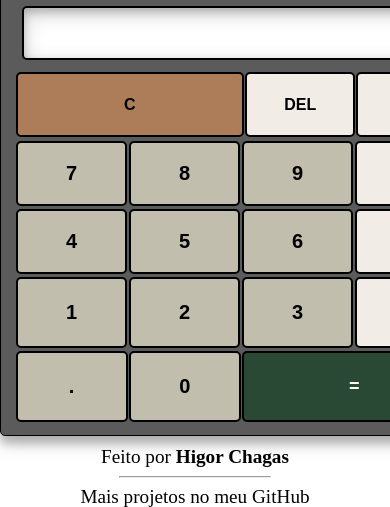
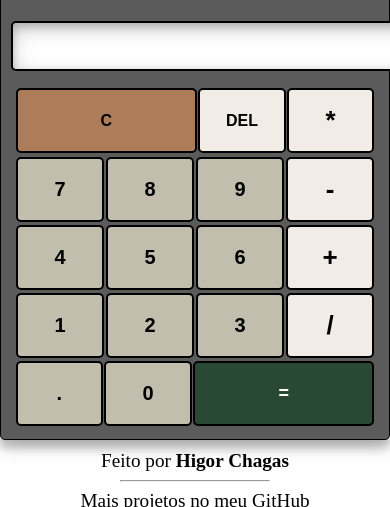
Before and after one commit to HigorChagas/calculadora, a website: page index.html in a window 390 px wide. Shown: the part 99-606 px from the top of the page. Drawn offline with nearby package versions, Linux system fonts and the light colour scheme.

Commit message:
Corrigindo bugs e refatorando código

```diff
--- a/assets/scripts/app.js
+++ b/assets/scripts/app.js
@@ -30,6 +30,7 @@ class Calculator {
       return this.digitDelete();
     }
     if (element.classList.contains("calc__eq")) {
+      if (this.display.value === "") return;
       return this.calculate();
     }
   }
@@ -55,6 +56,7 @@ class Calculator {
       return (this.display.value += ".");
     }
     if (/Enter|NumpadEnter/.test(event.code)) {
+      if (this.display.value === "") return;
       return this.calculate();
     }
   }
--- /dev/null
+++ b/assets/scss/input.scss
@@ -0,0 +1,287 @@
+    @import url('https://fonts.googleapis.com/css2?family=Crete+Round&display=swap');
+
+    /* Variables */
+    $primary-font: Helvetica, sans-serif;
+    $c-button-color: #ad7d59;
+    $numbers-color: #000;
+    $keys-color: #c1beae;
+    $operation-colors: #f1ece6;
+    $eq-color: #2a4934;
+    $border-color: #000;
+    $align: center;
+    $font: 'Crete Round', serif;
+    $button-background: $keys-color;
+    $button-border: $border-color;
+
+    /* General Styles */
+    * {
+        box-sizing: border-box;
+    }
+
+    body {
+        margin: 0;
+        padding: 0;
+        font: $primary-font;
+    }
+
+    h1 {
+        text-align: center;
+        color: white;
+        font-family: $font;
+        font-size: 2rem;
+        letter-spacing: 4px;
+    }
+
+    footer {
+        max-width: 720px;
+        margin: 0 auto;
+    }
+
+    @media (max-width: 720px) {
+        footer {
+            max-width: 100%;
+            margin: 0;
+        }
+    }
+
+    hr {
+        width: 150px;
+    }
+
+    p {
+        font-size: 1.2rem;
+        text-align: center;
+        margin: 5px;
+    }
+
+    /* Calculator */
+    .calc {
+        width: 500px;
+        margin: 45px auto;
+        border-radius: 5px;
+        border: 1px solid $border-color;
+        box-shadow: 0 8px 8px 0 rgba(0, 0, 0, 0.2), 0 6px 20px 0 rgba(0, 0, 0, 0.19);
+        background: rgb(91, 91, 91);
+        display: flex;
+        flex-direction: column;
+    }
+
+    @media (max-width: 768px) {
+        .calc {
+            width: 100%;
+            max-width: 450px;
+            margin: 20px auto;
+        }
+    }
+
+    @media (max-width: 480px) {
+        .calc {
+            width: 100%;
+            max-width: 460px;
+            margin: 10px auto;
+            padding: 10px;
+        }
+    }
+
+    .calc__input {
+        width: 482px;
+        height: 50px;
+        display: block;
+        margin: 15px auto;
+        font-size: 30px;
+        border-radius: 5px;
+        text-align: right;
+        caret-color: transparent;
+        box-shadow: 0 4px 8px 0 rgba(0, 0, 0, 0.2) inset,
+            0 6px 20px 0 rgba(0, 0, 0, 0.19) inset;
+        border: 2px solid $border-color;
+        background-color: white;
+        color: $numbers-color;
+        letter-spacing: 3px;
+        transition: background-color 0.3s ease;
+        ;
+    }
+
+    .calc__input:focus {
+        outline: none;
+        background-color: #f0f0f0;
+    }
+
+    .calc__button-container {
+        display: grid;
+        grid-template-columns: repeat(4, 1fr);
+        gap: 10px;
+        padding: 15px;
+    }
+
+    .calc__clear,
+    .calc__numbers,
+    .calc__operations,
+    .calc__eq,
+    .calc__del {
+        height: 65px;
+        font-size: 20px;
+        border-radius: 5px;
+        cursor: pointer;
+        font-weight: bold;
+        text-align: $align;
+        transition: background-color 0.3s, transform 0.3s;
+        border: 2px solid $button-border;
+    }
+
+    .calc__clear {
+        background-color: $c-button-color;
+        color: $numbers-color;
+    }
+
+    .calc__clear:hover {
+        background-color: lighten($c-button-color, 10%);
+    }
+
+    .calc__numbers {
+        background-color: $button-background;
+        color: $numbers-color;
+    }
+
+    .calc__numbers:hover {
+        background-color: lighten($button-background, 10%);
+    }
+
+    .calc__operations {
+        background-color: $operation-colors;
+        color: $numbers-color;
+    }
+
+    .calc__operations:hover {
+        background-color: lighten($operation-colors, 10%);
+    }
+
+    .calc__del {
+        background-color: $operation-colors;
+        color: $numbers-color;
+    }
+
+    .calc__del:hover {
+        background-color: lighten($operation-colors, 10%);
+    }
+
+    .calc__eq {
+        background-color: $eq-color;
+        color: white;
+        grid-column: span 2;
+        /* Faz o botão de "=" ocupar duas colunas */
+        font-size: 18px;
+    }
+
+    .calc__eq:hover {
+        background-color: darken($eq-color, 10%);
+    }
+
+
+    .calc__firstgroup {
+        display: flex;
+        padding: 2px 4px;
+    }
+
+    .calc__clear {
+        width: 52%;
+        height: 65px;
+        background-color: $c-button-color;
+        font-size: 16px;
+        color: $numbers-color;
+        cursor: pointer;
+        border-radius: 5px;
+        caret-color: transparent;
+        margin: 0.6px;
+        text-align: $align;
+        border: 2px solid $border-color;
+        font-weight: bold;
+    }
+
+    .calc__group-numbers {
+        display: flex;
+        padding: 2px 4px;
+        padding-top: 0;
+    }
+
+    .calc__numbers {
+        width: 25%;
+        height: 65px;
+        color: $numbers-color;
+        background-color: $keys-color;
+        cursor: pointer;
+        font-size: 20px;
+        border-radius: 5px;
+        caret-color: transparent;
+        margin: 0.6px;
+        text-align: $align;
+        border: 2px solid $border-color;
+        font-weight: bold;
+    }
+
+    .calc__operations {
+        width: 25%;
+        cursor: pointer;
+        background-color: $operation-colors;
+        color: $numbers-color;
+        font-size: 26px;
+        border-radius: 5px;
+        caret-color: transparent;
+        border: 2px solid $border-color;
+        text-align: $align;
+        font-weight: bold;
+    }
+
+    .calc__del {
+        width: 25%;
+        cursor: pointer;
+        font-size: 16px;
+        border-radius: 5px;
+        margin: 0.6px;
+        caret-color: transparent;
+        font-weight: bold;
+        text-align: center;
+        background-color: $operation-colors;
+        border: 2px solid $border-color;
+        color: $numbers-color;
+    }
+
+    .calc__eq {
+        background-color: $eq-color;
+        width: 52%;
+        color: white;
+        font-size: 18px;
+        border-radius: 5px;
+        cursor: pointer;
+        caret-color: transparent;
+        margin: 0.6px;
+        border: 2px solid $border-color;
+        text-align: $align;
+        font-weight: bold;
+    }
+
+    .footer__icon {
+        text-align: center;
+    }
+
+    .footer__icon i {
+        font-size: 2rem;
+        color: #000;
+    }
+
+    .footer__icon a {
+        padding: 5px;
+    }
+
+    /* Media Queries for Mobile Devices */
+    @media (max-width: 768px) {
+        .calc__button-container {
+            grid-template-columns: repeat(4, 1fr);
+        }
+    }
+
+    @media (max-width: 480px) {
+        .calc__button-container {
+            grid-template-columns: repeat(4, 1fr);
+        }
+    }
--- a/assets/scss/output.scss
+++ /dev/null
@@ -1,201 +0,0 @@
-@import url('https://fonts.googleapis.com/css2?family=Crete+Round&display=swap');
-
-/* Variables */
-$primary-font: Helvetica, sans-serif;
-$c-button-color: #ad7d59;
-$numbers-color: #000;
-$keys-color: #c1beae;
-$operation-colors: #f1ece6;
-$eq-color: #2a4934;
-$border-color: #000;
-$align: center;
-$font: 'Crete Round', serif;
-
-/* General Styles */
-body {
-    margin: 0;
-    padding: 0;
-    box-sizing: border-box;
-    font: $primary-font;
-}
-
-h1 {
-    text-align: center;
-    color: white;
-    font-family: $font;
-    font-size: 2rem;
-    letter-spacing: 4px;
-}
-
-footer {
-    max-width: 720px;
-    margin: 0 auto;
-}
-
-@media (max-width: 720px) {
-    footer {
-        max-width: 100%;
-        margin: 0;
-    }
-}
-
-hr {
-    width: 150px;
-}
-
-p {
-    font-size: 1.2rem;
-    text-align: center;
-    margin: 5px;
-}
-/* Calculator */
-.calc {
-    width: 500px;
-    margin: 45px auto;
-    border-radius: 5px;
-    border: 1px solid $border-color;
-    box-shadow: 0 8px 8px 0 rgba(0, 0, 0, 0.2), 0 6px 20px 0 rgba(0, 0, 0, 0.19);
-    background: rgb(91, 91, 91);
-}
-
-@media (max-width: 768px) {
-    .calc {
-        width: 450px;
-        margin: 20px auto;
-    }
-}
-
-@media (max-width: 480px) {
-    .calc {
-        width: 460px;
-        margin: 10px auto;
-        padding: 10px;
-    }
-}
-
-.calc__input {
-    width: 482px;
-    height: 50px;
-    display: block;
-    margin: 15px auto;
-    font-size: 30px;
-    border-radius: 5px;
-    text-align: right;
-    caret-color: transparent;
-    box-shadow: 0 4px 8px 0 rgba(0, 0, 0, 0.2) inset,
-        0 6px 20px 0 rgba(0, 0, 0, 0.19) inset;
-    border: 2px solid $border-color;
-    background-color: white;
-    color: $numbers-color;
-    letter-spacing: 3px;
-}
-
-@media (max-width: 768px) {
-    .calc__input {
-        width: 420px;
-        margin: 20px auto;
-    }
-}
-@media (max-width: 480px) {
-    .calc__input {
-        width: 415px;
-        height: 30px;
-        margin: 10px auto;
-        padding: 10px;
-    }
-}
-
-.calc__firstgroup {
-    display: flex;
-    padding: 2px 4px;
-}
-
-.calc__clear {
-    width: 52%;
-    height: 65px;
-    background-color: $c-button-color;
-    font-size: 16px;
-    color: $numbers-color;
-    cursor: pointer;
-    border-radius: 5px;
-    caret-color: transparent;
-    margin: 0.6px;
-    text-align: $align;
-    border: 2px solid $border-color;
-    font-weight: bold;
-}
-
-.calc__group-numbers {
-    display: flex;
-    padding: 2px 4px;
-    padding-top: 0;
-}
-
-.calc__numbers {
-    width: 25%;
-    height: 65px;
-    color: $numbers-color;
-    background-color: $keys-color;
-    cursor: pointer;
-    font-size: 20px;
-    border-radius: 5px;
-    caret-color: transparent;
-    margin: 0.6px;
-    text-align: $align;
-    border: 2px solid $border-color;
-    font-weight: bold;
-}
-
-.calc__operations {
-    width: 25%;
-    cursor: pointer;
-    background-color: $operation-colors;
-    color: $numbers-color;
-    font-size: 26px;
-    border-radius: 5px;
-    caret-color: transparent;
-    border: 2px solid $border-color;
-    text-align: $align;
-    font-weight: bold;
-}
-
-.calc__del {
-    width: 25%;
-    cursor: pointer;
-    font-size: 16px;
-    border-radius: 5px;
-    margin: 0.6px;
-    caret-color: transparent;
-    font-weight: bold;
-    text-align: center;
-    background-color: $operation-colors;
-    border: 2px solid $border-color;
-    color: $numbers-color;
-}
-
-.calc__eq {
-    background-color: $eq-color;
-    width: 52%;
-    color: white;
-    font-size: 18px;
-    border-radius: 5px;
-    cursor: pointer;
-    caret-color: transparent;
-    margin: 0.6px;
-    border: 2px solid $border-color;
-    text-align: $align;
-    font-weight: bold;
-}
-
-.footer__icon {
-    text-align: center;
-}
-
-.footer__icon i {
-    font-size: 2rem;
-    color: #000;
-}
-
-.footer__icon a {
-    padding: 5px;
-}
--- a/index.html
+++ b/index.html
@@ -1,5 +1,5 @@
 <!DOCTYPE html>
-<html lang="pt-br">
+<html lang="pt-BR">
 <head>
     <meta charset="UTF-8">
     <meta http-equiv="X-UA-Compatible" content="IE=edge">
@@ -56,8 +56,6 @@
             <a href="https://github.com/HigorChagas" target="_blank"><i class="devicon-github-original colored"></i></a>
             <a href="https://www.instagram.com/higornchagas/" target="_blank"><i class="fa-brands fa-instagram"></i></a>
         </div>
-
-
     </footer>
 
     <script src="assets/scripts/app.js"></script>
```
Also changed, not shown: assets/scss/output.css, 1 other file.
